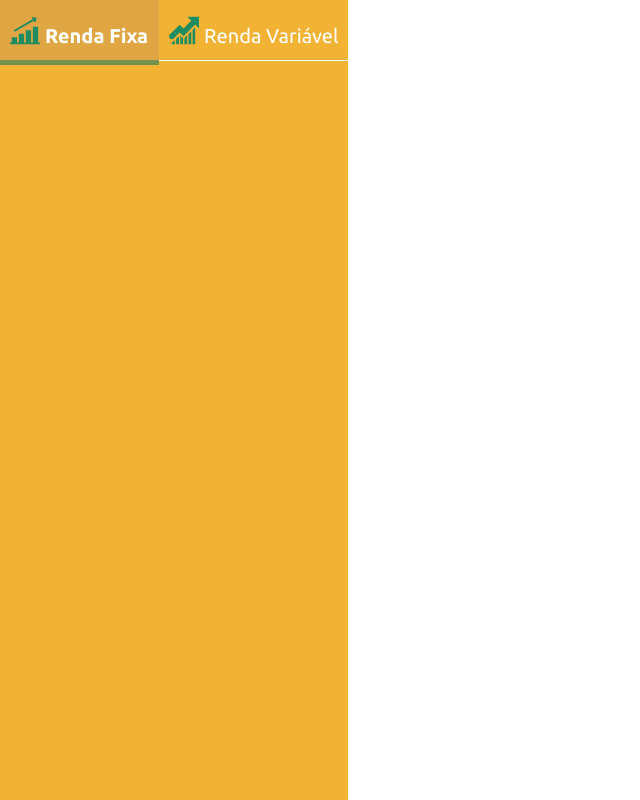
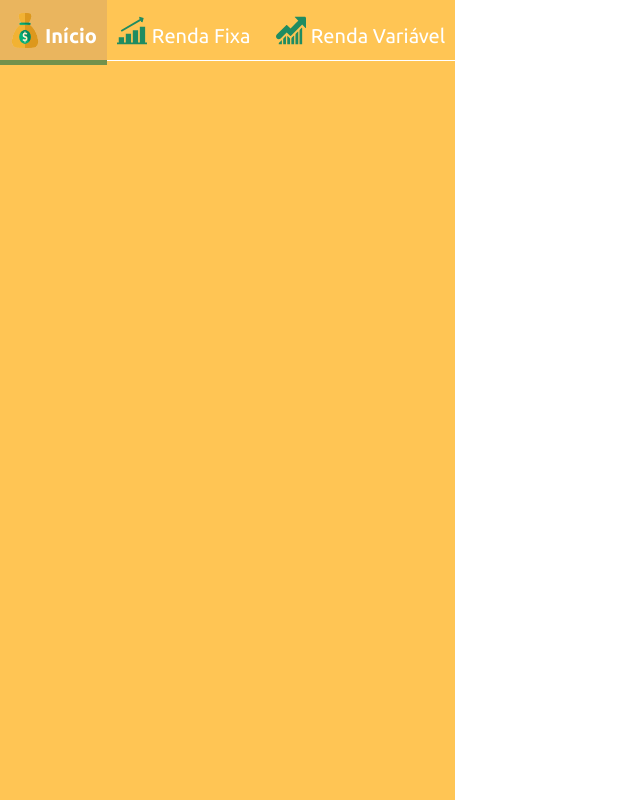
Before and after one commit to ggraeff98/be-rich, a React (Create React App) app in the folder be-reach-app/: page / in a window 1280 px wide. Shown: the whole page, without its empty margins (0-640 px from the left). Built offline with nearby package versions, Linux system fonts and the light colour scheme.

Commit message:
add: home page

```diff
--- a/be-reach-app/src/components/PageHeader/HeaderItems/HeaderItems.js
+++ b/be-reach-app/src/components/PageHeader/HeaderItems/HeaderItems.js
@@ -106,6 +106,9 @@ const HeaderItem = (props) => {
     index === selectedItemState.index
       ? setSelectedItemState({ index: null })
       : setSelectedItemState({ index });
+    if (index == 0) {
+      itemClicked('inicio');
+    }
   };
 
   const itemClicked = (path) => {
@@ -125,13 +128,14 @@ const HeaderItem = (props) => {
             {option.label}
           </div>
         </StyleedLi>
+        {option.relatedLinks ? (
           <StyledRelatedItemsContainer
             active={selectedItemState.index === i}
-          itemsAmount={option.relatedIncomes.length}
+            itemsAmount={option.relatedLinks.length}
           >
             <StyledRelatedItemsUl>
-            {option.relatedIncomes &&
-              option.relatedIncomes.map((item) => {
+              {option.relatedLinks &&
+                option.relatedLinks.map((item) => {
                   return (
                     <StyledRelatedItemsLi
                       onClick={() => itemClicked(item.path)}
@@ -143,6 +147,7 @@ const HeaderItem = (props) => {
                 })}
             </StyledRelatedItemsUl>
           </StyledRelatedItemsContainer>
+        ) : null}
       </StyledDivContainer>
     );
   });
--- a/be-reach-app/src/components/PageHeader/PageHeader.js
+++ b/be-reach-app/src/components/PageHeader/PageHeader.js
@@ -3,12 +3,15 @@ import styled from 'styled-components';
 import linearGraph from '../../assets/svgs/linear-graphic.svg';
 import variableGraph from '../../assets/svgs/variable-graphic.svg';
 import closeIcon from '../../assets/svgs/close.svg';
-import { LIGHT_GOLDEN } from '../../constants/styleConstants';
+import { SO_LIGHT_GOLDEN } from '../../constants/styleConstants';
 import { IPAD_PRO } from '../../constants/breakPointConstants';
 import HeaderItems from './HeaderItems/HeaderItems';
 import { LateralMenuContext } from '../../contexts/lateral-menu-context';
+import money from '../../assets/images/money-bag.png';
 
-const fixedIncomes = [
+const homeLink = [{ name: 'Início', path: 'inicio' }];
+
+const fixedIncomesLinks = [
   { name: 'O que é?', path: 'renda-fixa' },
   { name: 'Títulos Públicos', path: 'renda-fixa-titulos-publicos' },
   { name: 'CDBs', path: 'renda-fixa-cdb' },
@@ -18,7 +21,7 @@ const fixedIncomes = [
   { name: 'LCIs', path: 'renda-fixa-lci' }
 ];
 
-const variableIncomes = [
+const variableIncomesLinks = [
   { name: 'O que é?', path: 'renda-variavel' },
   { name: 'Ações', path: 'renda-variavel-acoes' },
   { name: 'Fundos de Ações', path: 'renda-variavel-fundos-acoes' },
@@ -34,7 +37,7 @@ const StyledToggleMenuIcons = styled.img`
 `;
 
 const StyledHeader = styled.header`
-  background-color: ${LIGHT_GOLDEN};
+  background-color: ${SO_LIGHT_GOLDEN};
 
   @media (max-width: ${IPAD_PRO + 1}px) {
     padding: 0px;
@@ -43,18 +46,19 @@ const StyledHeader = styled.header`
 `;
 
 const headerItems = [
+  { imagePath: money, label: 'Início', alt: 'início' },
   {
     imagePath: linearGraph,
     label: 'Renda Fixa',
     alt: 'renda-fixa',
-    relatedIncomes: fixedIncomes,
+    relatedLinks: fixedIncomesLinks,
     selected: false
   },
   {
     imagePath: variableGraph,
     label: 'Renda Variável',
     alt: 'renda-variável',
-    relatedIncomes: variableIncomes,
+    relatedLinks: variableIncomesLinks,
     selected: false
   }
 ];
--- a/be-reach-app/src/constants/styleConstants.js
+++ b/be-reach-app/src/constants/styleConstants.js
@@ -1,3 +1,4 @@
+export const SO_LIGHT_GOLDEN = '#ffc554';
 export const LIGHT_GOLDEN = '#f2b233';
 export const NORMAL_GOLDEN = '#dd981d';
 
```
Lines whose indentation alone changed are shown as unchanged.
